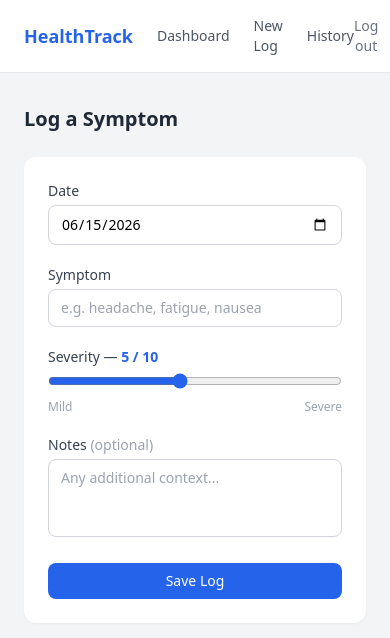
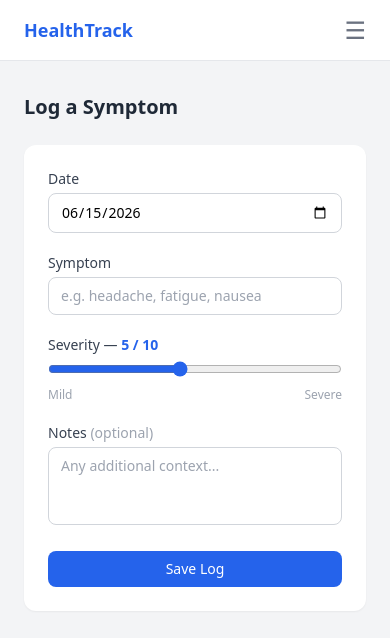
Before and after one commit to zdzhatdo/healthtrack, a React app in the folder frontend/: page /new in a window 390 px wide. Shown: the top 638 px of the page. Built offline with nearby package versions, Linux system fonts and the light colour scheme; sample sign-in values are in the browser's storage; the HTML template or start-up script is replaced by a standard one.

Commit message:
add mobile responsive layout and hamburger navbar

```diff
--- a/frontend/src/components/Navbar.jsx
+++ b/frontend/src/components/Navbar.jsx
@@ -1,7 +1,9 @@
+import { useState } from 'react'
 import { useNavigate, Link } from 'react-router-dom'
 
 function Navbar() {
   const navigate = useNavigate()
+  const [menuOpen, setMenuOpen] = useState(false)
 
   const handleLogout = () => {
     localStorage.removeItem('token')
@@ -9,19 +11,36 @@ function Navbar() {
   }
 
   return (
-    <nav className="bg-white border-b border-gray-200 px-6 py-4 flex items-center justify-between">
-      <div className="flex items-center gap-6">
+    <nav className="bg-white border-b border-gray-200 px-6 py-4">
+      <div className="flex items-center justify-between">
         <h1 className="text-lg font-bold text-blue-600">HealthTrack</h1>
+
+        {/* desktop nav */}
+        <div className="hidden sm:flex items-center gap-6">
           <Link to="/" className="text-sm text-gray-600 hover:text-blue-600">Dashboard</Link>
           <Link to="/new" className="text-sm text-gray-600 hover:text-blue-600">New Log</Link>
           <Link to="/history" className="text-sm text-gray-600 hover:text-blue-600">History</Link>
+          <button onClick={handleLogout} className="text-sm text-gray-500 hover:text-red-500">Log out</button>
         </div>
+
+        {/* mobile menu button */}
         <button
-        onClick={handleLogout}
-        className="text-sm text-gray-500 hover:text-red-500"
+          onClick={() => setMenuOpen(!menuOpen)}
+          className="sm:hidden text-gray-500 hover:text-gray-700 text-2xl leading-none"
         >
-        Log out
+          {menuOpen ? '✕' : '☰'}
         </button>
+      </div>
+
+      {/* mobile dropdown */}
+      {menuOpen && (
+        <div className="sm:hidden flex flex-col gap-3 mt-4 pb-2">
+          <Link to="/" onClick={() => setMenuOpen(false)} className="text-sm text-gray-600 hover:text-blue-600">Dashboard</Link>
+          <Link to="/new" onClick={() => setMenuOpen(false)} className="text-sm text-gray-600 hover:text-blue-600">New Log</Link>
+          <Link to="/history" onClick={() => setMenuOpen(false)} className="text-sm text-gray-600 hover:text-blue-600">History</Link>
+          <button onClick={handleLogout} className="text-sm text-gray-500 hover:text-red-500 text-left">Log out</button>
+        </div>
+      )}
     </nav>
   )
 }
--- a/frontend/src/pages/Dashboard.jsx
+++ b/frontend/src/pages/Dashboard.jsx
@@ -50,7 +50,7 @@ return (
       <div className="max-w-4xl mx-auto px-6 py-8">
         <h2 className="text-xl font-bold text-gray-800 mb-6">Your Health Overview</h2>
 
-        <div className="grid grid-cols-3 gap-4 mb-8">
+        <div className="grid grid-cols-1 sm:grid-cols-3 gap-4 mb-8"> {/*adjusted for mobile-friendliness */}
           <div className="bg-white rounded-xl shadow-sm p-5">
             <p className="text-sm text-gray-500 mb-1">Total Logs</p>
             <p className="text-3xl font-bold text-blue-600">{summary?.total_logs ?? 0}</p>
--- a/frontend/src/pages/History.jsx
+++ b/frontend/src/pages/History.jsx
@@ -96,7 +96,7 @@ function History() {
             {logs.length === 0 ? 'No logs yet — add your first entry from the New Log page' : 'No logs match your date filter'}
           </div>
         ) : (
-          <div className="bg-white rounded-xl shadow-sm overflow-hidden">
+          <div className="bg-white rounded-xl shadow-sm overflow-hidden overflow-x-auto"> {/* adjusted for mobile-friendliness (scroll horizontally without clipped) */}
             <table className="w-full text-sm">
               <thead className="bg-gray-50 border-b border-gray-200">
                 <tr>
```
Lines whose indentation alone changed are shown as unchanged.
